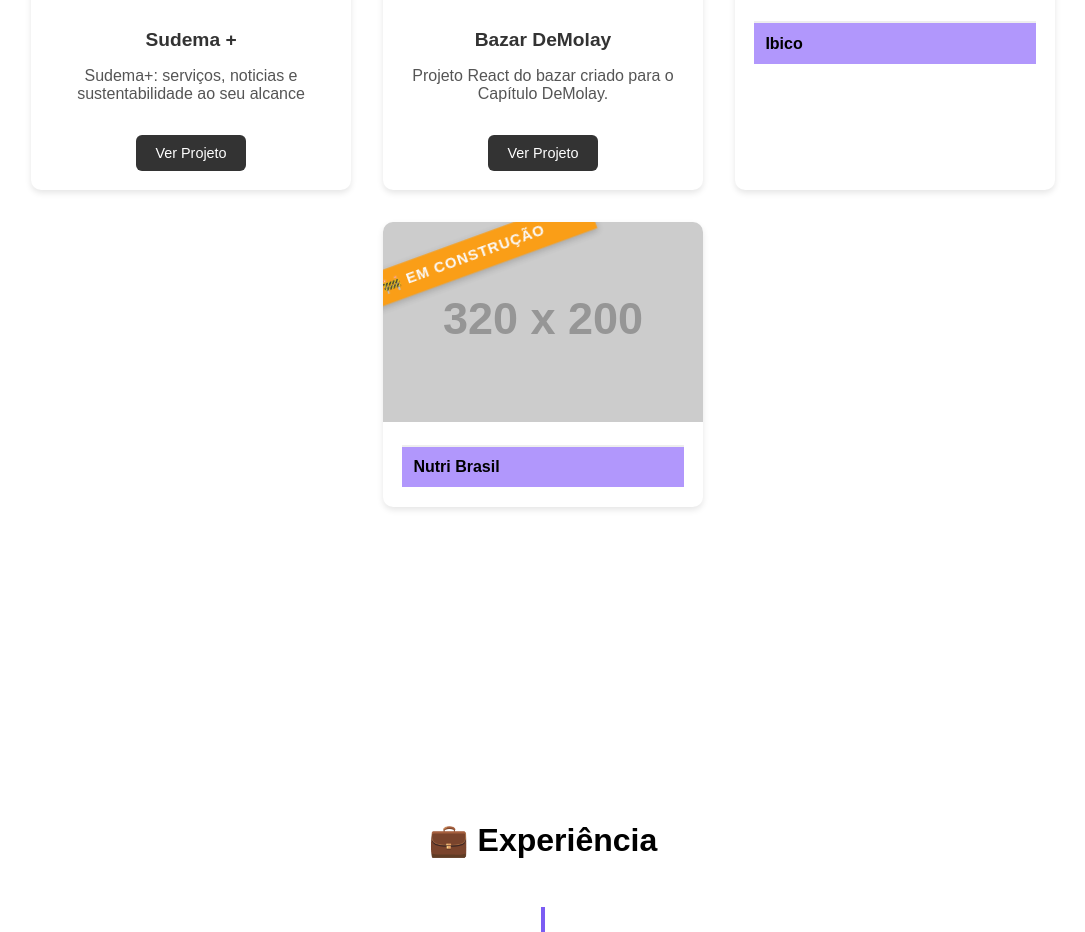
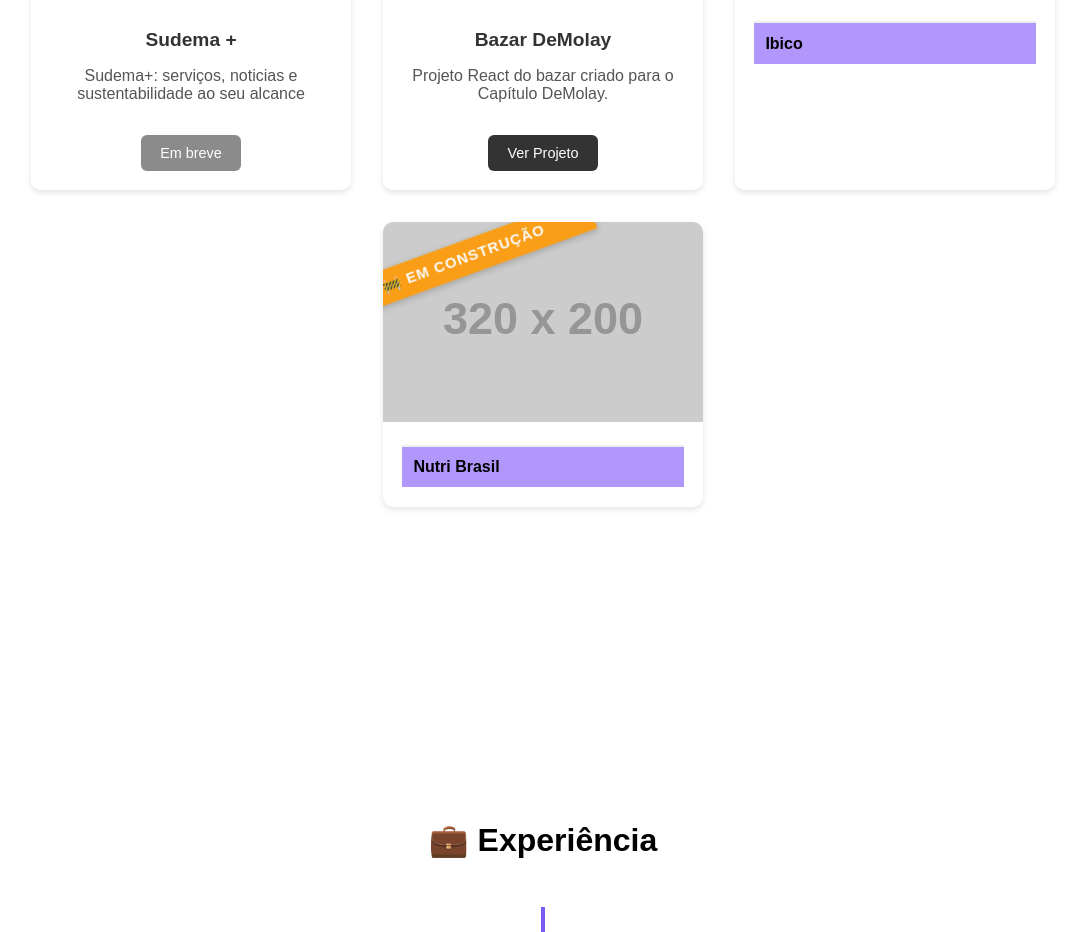
Before and after one commit to lukasreei/portfolio, a React (Vite) app in the folder portfolio/: page / in a window 1280 px wide. Shown: the part 1680-2612 px from the top of the page, without its empty margins (97-1182 px from the left). Built offline with nearby package versions, Linux system fonts and the light colour scheme.

Commit message:
fix:projetos

```diff
--- a/portfolio/src/components/projetos.jsx
+++ b/portfolio/src/components/projetos.jsx
@@ -14,7 +14,7 @@ const projetos = [
     emConstrucao: true
   },
   {
-    id: 1,
+    id: 2,
     titulo: "Bazar DeMolay",
     descricao: "Projeto React do bazar criado para o Capítulo DeMolay.",
     imagem: bazarImg,
@@ -77,11 +77,16 @@ function Projetos() {
                 <div className="faixa-construcao">🚧 Em Construção</div>
               )}
             </div>
+
             <div className="card-conteudo">
               {proj.descricao ? (
                 <>
                   <h3>{proj.titulo}</h3>
                   <p>{proj.descricao}</p>
+
+                  {proj.emConstrucao ? (
+                    <span className="btn em-breve">Em breve</span>
+                  ) : (
                     <a
                       href={proj.link}
                       target="_blank"
@@ -90,6 +95,7 @@ function Projetos() {
                     >
                       Ver Projeto
                     </a>
+                  )}
                 </>
               ) : (
                 <div className="faixa">
@@ -97,6 +103,7 @@ function Projetos() {
                 </div>
               )}
             </div>
+
           </motion.div>
         ))}
       </div>
--- a/portfolio/src/styles/Projetos.css
+++ b/portfolio/src/styles/Projetos.css
@@ -118,3 +118,9 @@
     opacity: 1;
   }
 }
+.btn.em-breve {
+  background-color: #777;
+  cursor: default;
+  pointer-events: none;
+  opacity: 0.85;
+}
```
Lines whose indentation alone changed are shown as unchanged.
